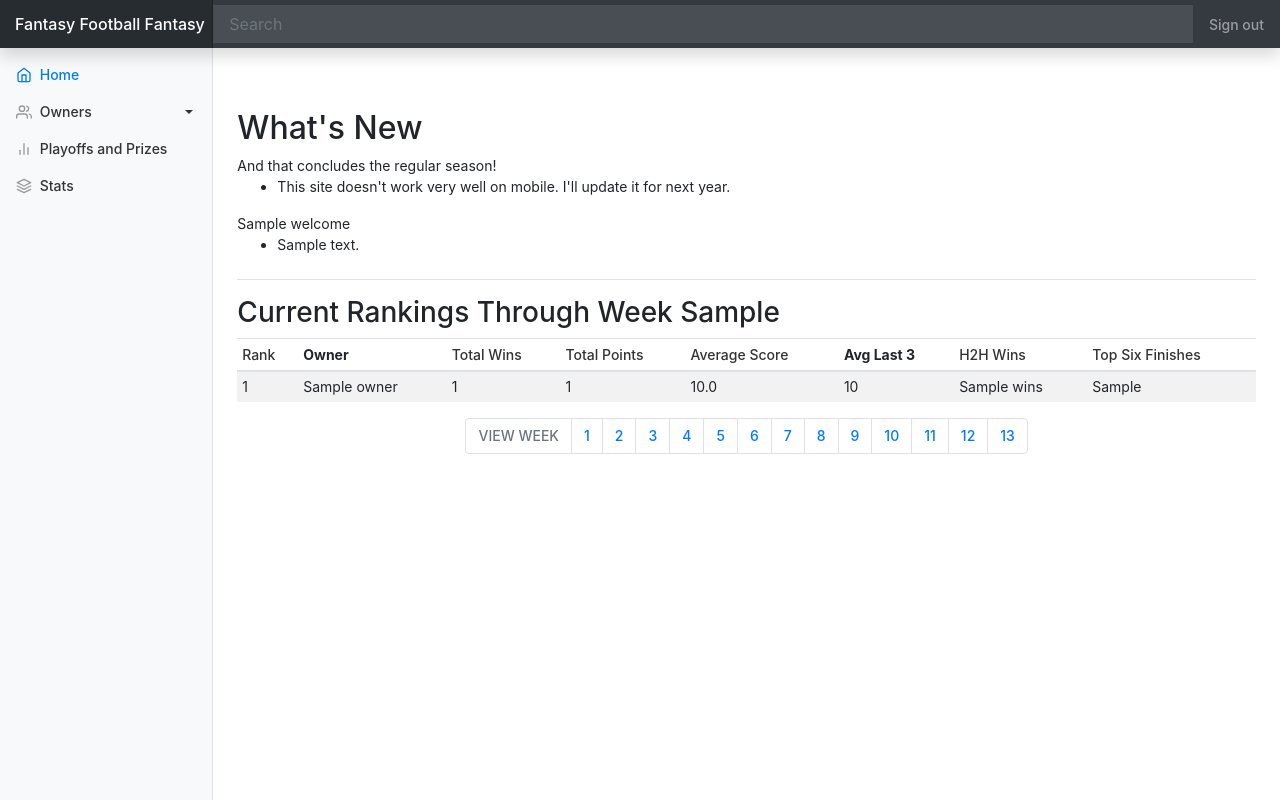
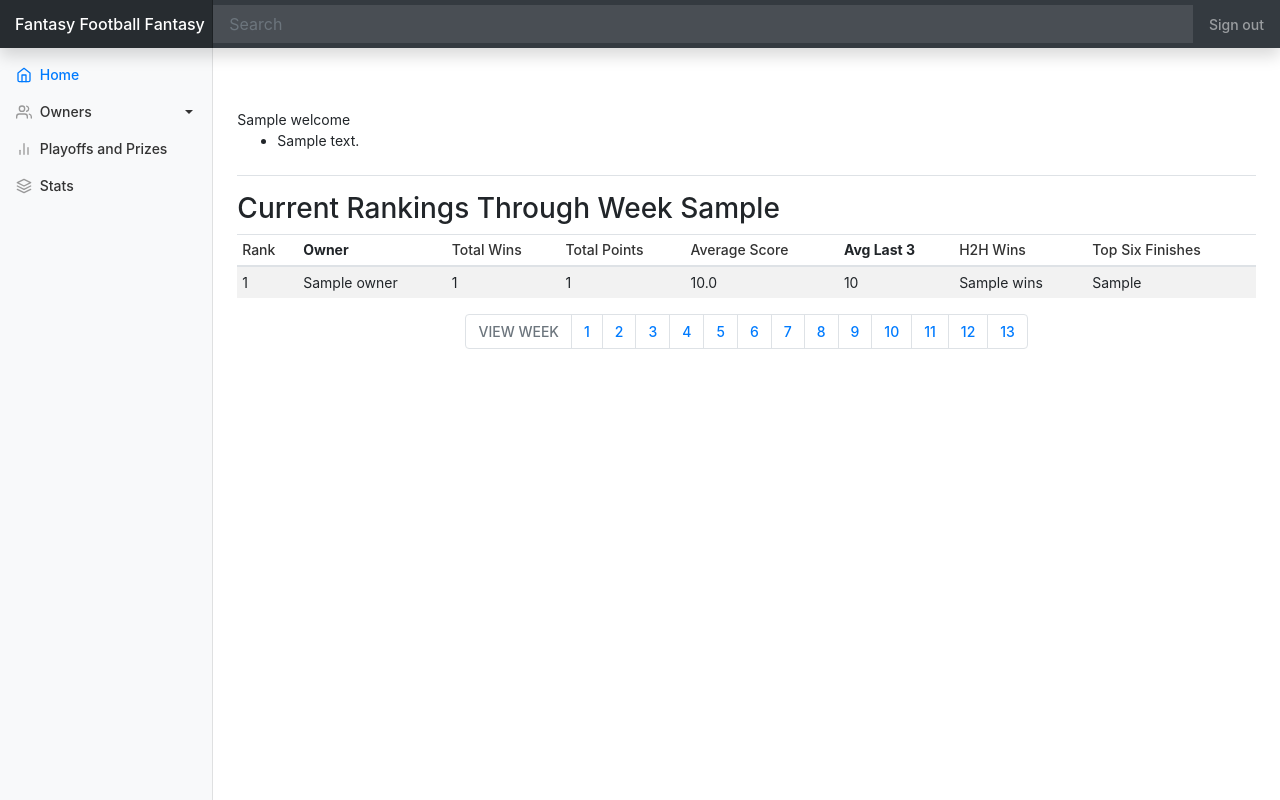
Before and after one commit to tuura032/LeagueStats, a Flask app: template templates/home.html in a window 1280 px wide. Run offline with Flask 2, Linux system fonts and the light colour scheme; the template is opened without the code that fills it: most values are stand-ins (such as "Sample title", 1, 10 or a date in 2020); parts of the project's set-up code (start-up, migrations or seed data) failed here and were passed over; some libraries are stand-ins or nearby versions.

Commit message:
fixed heading on home page

```diff
--- a/templates/home.html
+++ b/templates/home.html
@@ -13,12 +13,6 @@
           <a href="/">Home</a>    <a href="/playoffs">Playoffs and Prizes</a>    <a href="/stats">Stats</a>
           </ul>
       </div>
-      <h1 class="h2">What's New</h1>
-      <span>And that concludes the regular season!
-        <ul>
-          <li>This site doesn't work very well on mobile. I'll update it for next year.</li>
-        </ul>
-      </span>
       <h1 class="h2"></h1>
       {% if welcome %}
       <span>{{ welcome.title }}
```
